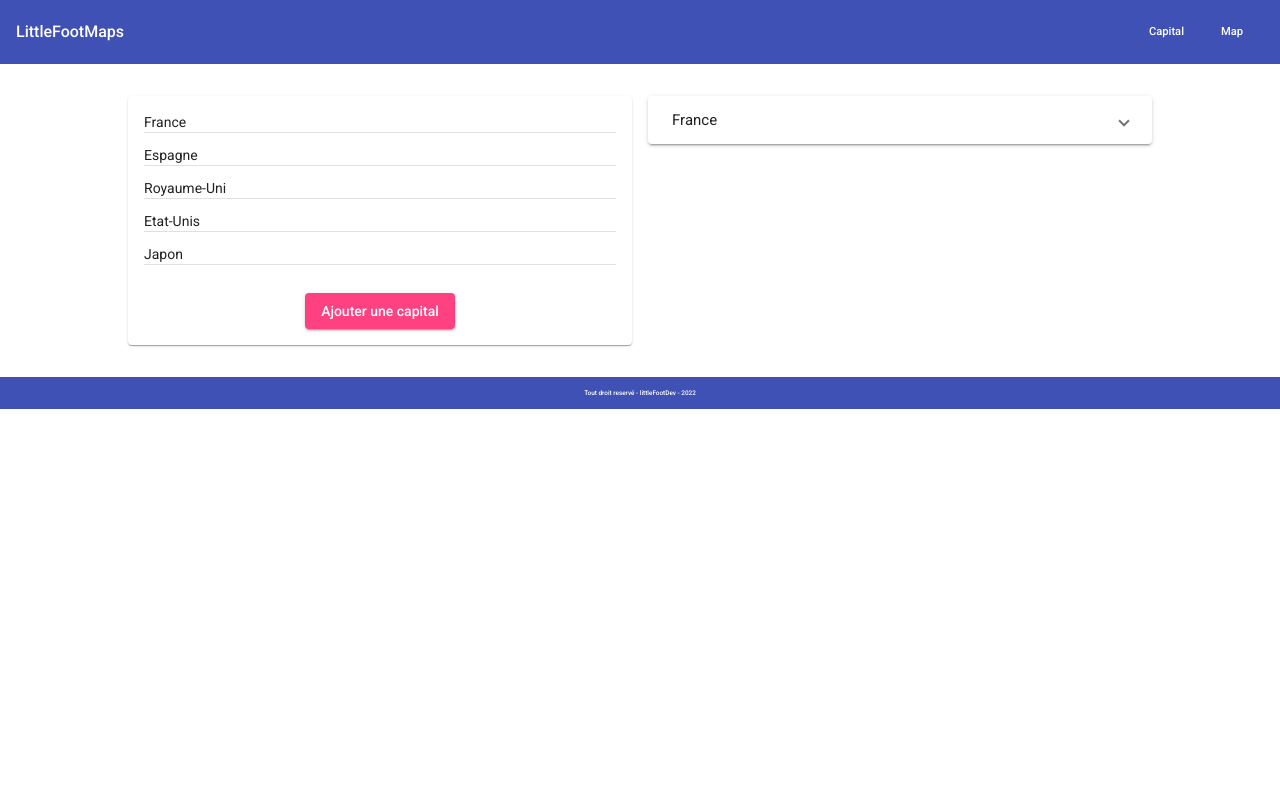
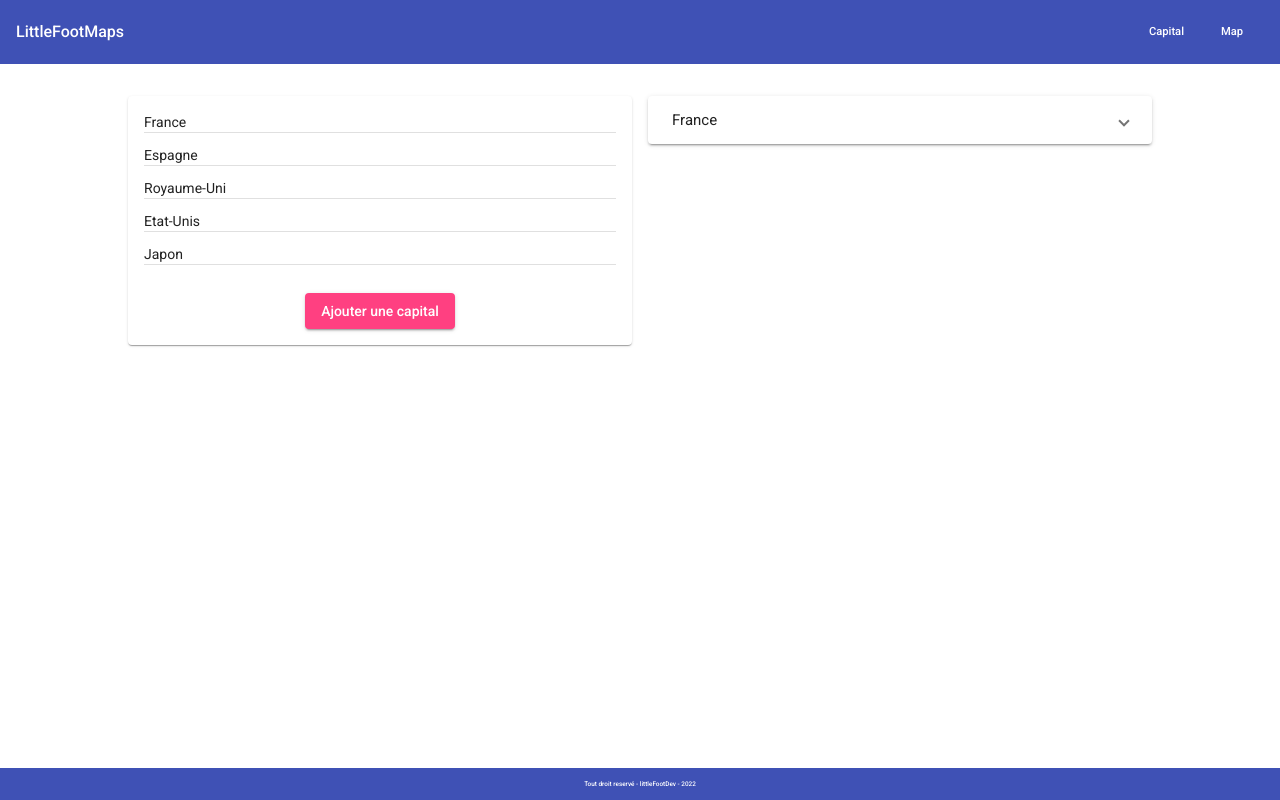
Before and after one commit to littleFootDev/LittleFootMaps, an Angular app: page /0 in a window 1280 px wide. Built offline with nearby package versions, Linux system fonts and the light colour scheme.

Commit message:
function delete wip

```diff
--- a/src/app/app.component.html
+++ b/src/app/app.component.html
@@ -1,3 +1,7 @@
-<app-header></app-header>
-<router-outlet></router-outlet>
-<app-footer></app-footer>
+<main>
+    <app-header></app-header>
+<div class="container">
+    <router-outlet></router-outlet>
+</div>
+<app-footer ></app-footer>
+</main>
--- a/src/app/capital-container/capital-container.component.scss
+++ b/src/app/capital-container/capital-container.component.scss
@@ -2,5 +2,5 @@
     width: 80%;
     margin : 2rem auto;
     display:flex;
-
+    height: 100%;
 }
--- a/src/app/capital-container/capital-details/capital-details.component.html
+++ b/src/app/capital-container/capital-details/capital-details.component.html
@@ -11,7 +11,7 @@
         </div>
         <mat-action-row>
             <button routerLink="edit"mat-button color="primary">Edit</button>
-            <button mat-button color="warn">Delete</button>
+            <button mat-button color="warn" (click)="onDelete()">Delete</button>
         </mat-action-row>
     </mat-expansion-panel>
 
--- a/src/app/capital-container/capital-details/capital-details.component.ts
+++ b/src/app/capital-container/capital-details/capital-details.component.ts
@@ -1,5 +1,5 @@
 import { Component, OnInit } from '@angular/core';
-import { ActivatedRoute, ParamMap } from '@angular/router';
+import { ActivatedRoute, ParamMap, Router } from '@angular/router';
 
 
 import { ICapital } from 'src/app/shared/capital.interface';
@@ -16,7 +16,8 @@ export class CapitalDetailsComponent implements OnInit {
 
   constructor(
     private capitalService: CapitalService,
-    private activatedRoute: ActivatedRoute
+    private activatedRoute: ActivatedRoute,
+    private router: Router
   ) { }
 
   ngOnInit(): void {
@@ -26,4 +27,12 @@ export class CapitalDetailsComponent implements OnInit {
     })
   }
 
+  onDelete(): void {
+    this.activatedRoute.paramMap.subscribe((paramMap: ParamMap) => {
+      const capitalIndex = paramMap.get('index')!
+      this.capitalService.deleteCapital(+capitalIndex)
+    })
+
+  }
+
 }
--- a/src/app/shared/capital.service.ts
+++ b/src/app/shared/capital.service.ts
@@ -1,5 +1,6 @@
 import { Injectable } from '@angular/core';
 import { BehaviorSubject } from 'rxjs';
+import {filter, map} from 'rxjs/operators';
 
 import { ICapital } from './capital.interface';
 
@@ -68,7 +69,21 @@ export class CapitalService {
     })
   )
 }
+public deleteCapital(index: number) {
+  let value = this.capital$.value;
+  const capitalIndex = value[index]
 
+  if(capitalIndex !== null) {
+   const newCapital =  value.splice(index, 1)
+   console.log(value);
+   console.log(newCapital);
+
+   return this.capital$.next(value);
+  } else {
+    value
+  }
+
+}
 
   constructor() { }
 }
--- a/src/styles.scss
+++ b/src/styles.scss
@@ -7,7 +7,9 @@ body {
 body {
   margin: 0;
   font-family: Roboto, "Helvetica Neue", sans-serif;
+
 }
+
 .flex-50 {
   flex: 1 1 50%;
 }
@@ -18,3 +20,12 @@ body {
 .pl-10 {
   padding-left: 1remx;
 }
+main {
+  height: 100%;
+  display: flex;
+  flex-direction: column;
+  .container{
+
+    flex-grow: 1;
+  }
+}
```
